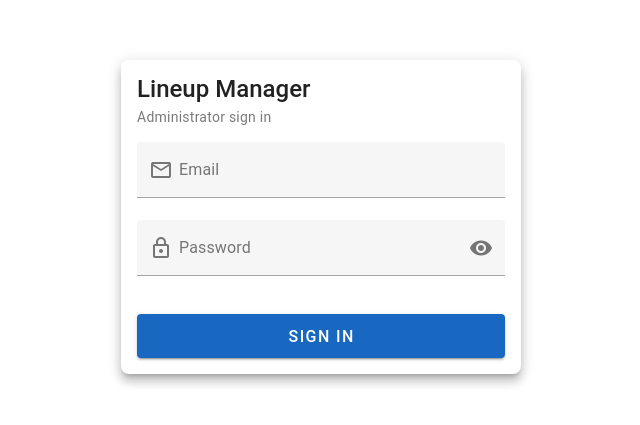
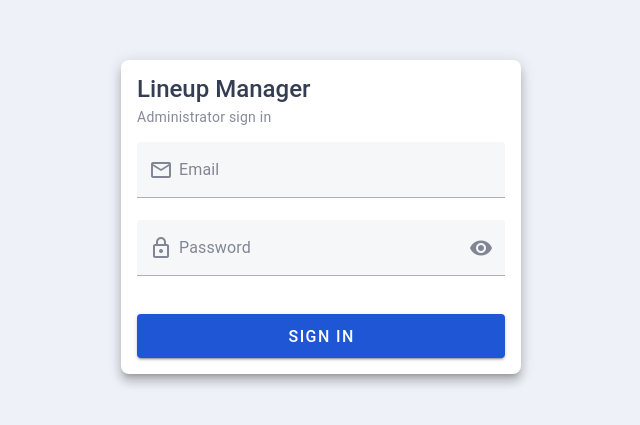
Before and after one commit to yinloo-ola/lineup-manager, a Vue app: page /login in a window 1280 px wide. Shown: the part 183-608 px from the top of the page, without its empty margins (319-959 px from the left). Built offline with nearby package versions, Linux system fonts and the light colour scheme; no server answers.

Commit message:
feat(ux): dual venue theme — token-driven ttLight/ttDark, persistent toggle on admin shell + umpire console (R1)

```diff
--- /dev/null
+++ b/src/components/ThemeToggle.vue
@@ -0,0 +1,44 @@
+<script setup lang="ts">
+// The venue theme toggle (venue-ux R1): switches the named Vuetify theme,
+// mirrors it onto html[data-theme] for the CSS tokens, and persists the
+// choice. Used in the admin shell app bar and the umpire console header.
+import { computed } from 'vue'
+import { useTheme } from 'vuetify'
+import {
+  loadThemePreference,
+  saveThemePreference,
+  themeMarker,
+  type ThemeName
+} from '@/themes/themePreference'
+
+const theme = useTheme()
+
+const current = computed<ThemeName>(() =>
+  theme.global.name.value === 'ttDark' ? 'ttDark' : 'ttLight'
+)
+
+function apply(next: ThemeName): void {
+  theme.global.name.value = next
+  document.documentElement.dataset.theme = themeMarker(next)
+  saveThemePreference(next)
+}
+
+function toggle(): void {
+  apply(current.value === 'ttDark' ? 'ttLight' : 'ttDark')
+}
+
+// Adopt the persisted preference on first mount (covers views that never go
+// through main.ts's early init).
+apply(loadThemePreference())
+</script>
+
+<template>
+  <v-btn
+    icon
+    variant="text"
+    :aria-label="current === 'ttDark' ? 'Switch to light mode' : 'Switch to dark mode'"
+    @click="toggle"
+  >
+    <v-icon>{{ current === 'ttDark' ? 'mdi-weather-sunny' : 'mdi-weather-night' }}</v-icon>
+  </v-btn>
+</template>
--- a/src/main.ts
+++ b/src/main.ts
@@ -3,7 +3,12 @@ import { createPinia } from 'pinia'
 import App from './App.vue'
 import router from './router'
 import vuetify from './plugins/vuetify'
+import { loadThemePreference, themeMarker } from './themes/themePreference'
 import './assets/main.css'
+
+// Adopt the persisted theme before mount so first paint matches the choice.
+vuetify.theme.global.name.value = loadThemePreference()
+document.documentElement.dataset.theme = themeMarker(loadThemePreference())
 
 const app = createApp(App)
 app.use(createPinia())
--- a/src/plugins/vuetify.ts
+++ b/src/plugins/vuetify.ts
@@ -1,10 +1,18 @@
 import 'vuetify/styles'
 import '@mdi/font/css/materialdesignicons.css'
 import { createVuetify } from 'vuetify'
+import { toVuetifyTheme, ttDark, ttLight } from '@/themes/tokens'
 
 // Vuetify instance. Component registration + treeshaking are handled by
-// vite-plugin-vuetify (autoImport) in vite.config.ts.
+// vite-plugin-vuetify (autoImport) in vite.config.ts. The two named themes
+// build from the one token file; the persisted preference selects at startup.
 export default createVuetify({
-  theme: { defaultTheme: 'light' },
+  theme: {
+    defaultTheme: 'ttLight',
+    themes: {
+      ttLight: toVuetifyTheme(ttLight, false),
+      ttDark: toVuetifyTheme(ttDark, true)
+    }
+  },
   icons: { defaultSet: 'mdi' }
 })
--- /dev/null
+++ b/src/themes/themePreference.ts
@@ -0,0 +1,37 @@
+// The user's theme choice, persisted in localStorage. Kept storage-injectable
+// so the default stays pure and testable.
+
+export type ThemeName = 'ttLight' | 'ttDark'
+
+const KEY = 'tt-theme'
+
+/** The browser storage when available; undefined elsewhere (tests inject fakes). */
+function defaultStorage(): Pick<Storage, 'getItem' | 'setItem'> | undefined {
+  return typeof localStorage === 'undefined' ? undefined : localStorage
+}
+
+/** Read the persisted preference; anything unknown falls back to light. */
+export function loadThemePreference(
+  storage: Pick<Storage, 'getItem'> = defaultStorage()
+): ThemeName {
+  const value = storage?.getItem(KEY) ?? null
+  return value === 'ttDark' ? 'ttDark' : 'ttLight'
+}
+
+/** Persist the preference (no-op guard for environments without storage). */
+export function saveThemePreference(
+  theme: ThemeName,
+  storage: Pick<Storage, 'getItem' | 'setItem'> = defaultStorage()
+): void {
+  if (!storage) return
+  try {
+    storage.setItem(KEY, theme)
+  } catch {
+    // Private-mode quota errors must never break a theme toggle.
+  }
+}
+
+/** The html[data-theme] marker the CSS tokens key on. */
+export function themeMarker(theme: ThemeName): 'light' | 'dark' {
+  return theme === 'ttDark' ? 'dark' : 'light'
+}
--- /dev/null
+++ b/src/themes/tokens.ts
@@ -0,0 +1,77 @@
+// The venue theme's single token source. Both Vuetify themes build from this —
+// components reference them only through Vuetify theme variables (rgb(var(--v-theme-*))),
+// never literals, so a palette change is a one-file edit.
+
+export interface ThemeTokens {
+  primary: string
+  onPrimary: string
+  background: string
+  surface: string
+  surfaceRaised: string
+  border: string
+  onSurface: string
+  onSurfaceMuted: string
+  success: string
+  onSuccess: string
+  warning: string
+  onWarning: string
+  error: string
+  onError: string
+}
+
+export const ttLight: ThemeTokens = {
+  primary: '#1e56d6',
+  onPrimary: '#ffffff',
+  background: '#eef1f7',
+  surface: '#ffffff',
+  surfaceRaised: '#f4f6fb',
+  border: '#dfe4ee',
+  onSurface: '#17203a',
+  onSurfaceMuted: '#5c6579',
+  success: '#14804a',
+  onSuccess: '#ffffff',
+  warning: '#92600a',
+  onWarning: '#ffffff',
+  error: '#b3323c',
+  onError: '#ffffff'
+}
+
+export const ttDark: ThemeTokens = {
+  primary: '#5b8bff',
+  onPrimary: '#0b1120',
+  background: '#0b1120',
+  surface: '#151d31',
+  surfaceRaised: '#1b2440',
+  border: '#2b3859',
+  onSurface: '#e7ecf8',
+  onSurfaceMuted: '#97a2bd',
+  success: '#4fce8b',
+  onSuccess: '#0b1120',
+  warning: '#e8b45a',
+  onWarning: '#0b1120',
+  error: '#f08b95',
+  onError: '#0b1120'
+}
+
+/** Map the tokens onto a Vuetify theme definition. */
+export function toVuetifyTheme(t: ThemeTokens, dark: boolean) {
+  return {
+    dark,
+    colors: {
+      primary: t.primary,
+      'on-primary': t.onPrimary,
+      background: t.background,
+      surface: t.surface,
+      'surface-raised': t.surfaceRaised,
+      'outline-soft': t.border,
+      'on-surface': t.onSurface,
+      'on-surface-muted': t.onSurfaceMuted,
+      success: t.success,
+      'on-success': t.onSuccess,
+      warning: t.warning,
+      'on-warning': t.onWarning,
+      error: t.error,
+      'on-error': t.onError
+    }
+  }
+}
--- a/src/views/AdminShellView.vue
+++ b/src/views/AdminShellView.vue
@@ -9,6 +9,7 @@ import { useAuthStore } from '@/stores/auth'
 import { useTournamentStore } from '@/stores/tournament'
 import { isFormatFrozen } from '@/domain/formatFreeze'
 import TournamentSelector from '@/components/TournamentSelector.vue'
+import ThemeToggle from '@/components/ThemeToggle.vue'
 
 const route = useRoute()
 const router = useRouter()
@@ -91,6 +92,7 @@ async function onSignOut(): Promise<void> {
       <v-spacer />
       <TournamentSelector v-if="hasTournament" />
       <template #append>
+        <ThemeToggle />
         <v-btn variant="text" prepend-icon="mdi-logout" @click="onSignOut">Sign out</v-btn>
       </template>
     </v-app-bar>
--- a/src/views/UmpireView.vue
+++ b/src/views/UmpireView.vue
@@ -14,6 +14,7 @@ import {
 } from '@/domain/umpireView'
 import type { GameScore, Side } from '@/domain/results'
 import UmpireEntryDialog from '@/components/UmpireEntryDialog.vue'
+import ThemeToggle from '@/components/ThemeToggle.vue'
 
 const auth = useAuthStore()
 const rows = ref<UmpireTieRow[]>([])
@@ -230,6 +231,9 @@ onMounted(load)
       <v-card-item>
         <v-card-title>Umpire console</v-card-title>
         <v-card-subtitle v-if="tournamentName">{{ tournamentName }}</v-card-subtitle>
+        <template #append>
+          <ThemeToggle />
+        </template>
       </v-card-item>
       <v-divider />
       <v-card-text>
```
Also changed, not shown: 1 other file (tests, documents, lock files or other folders).
